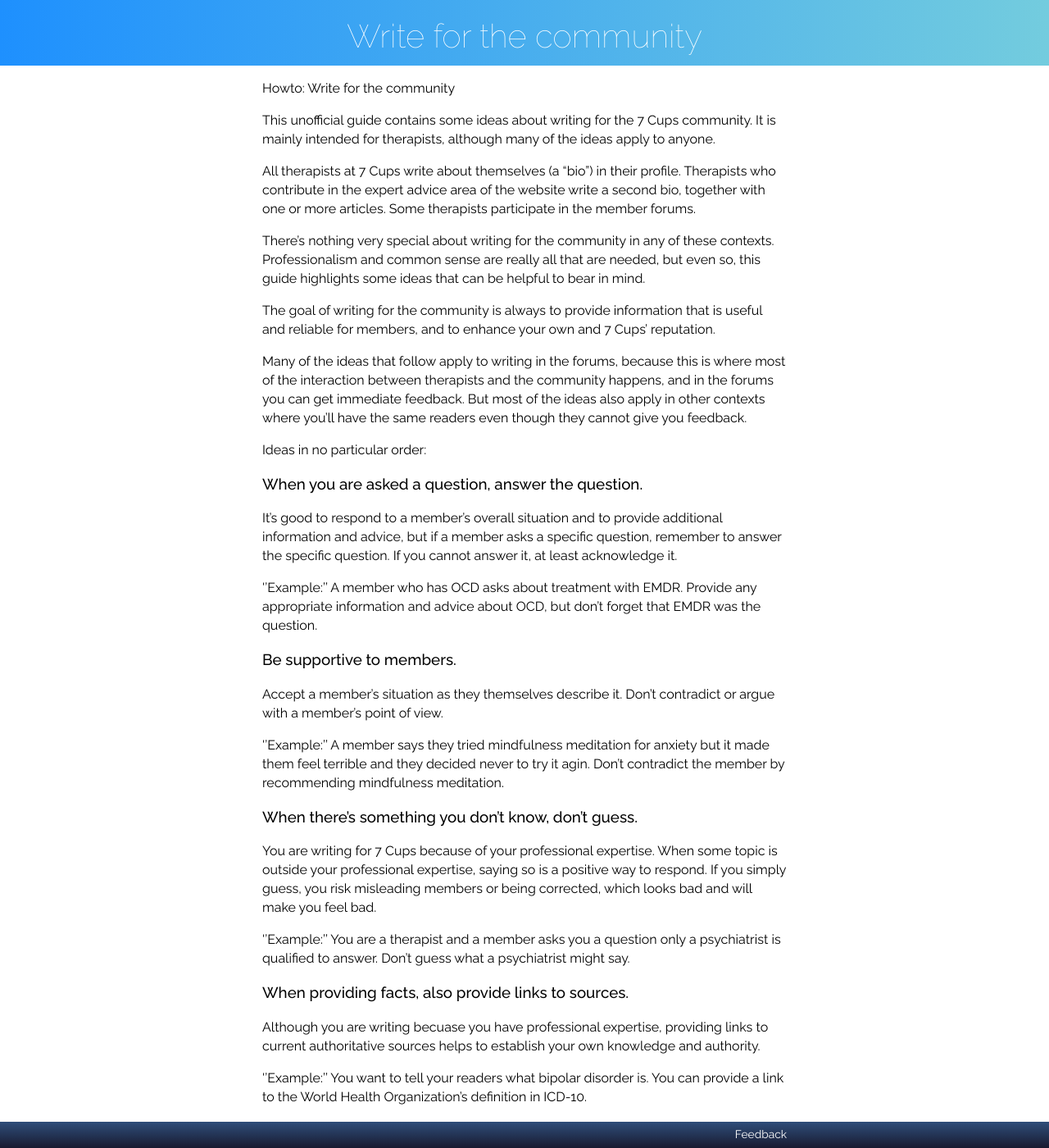
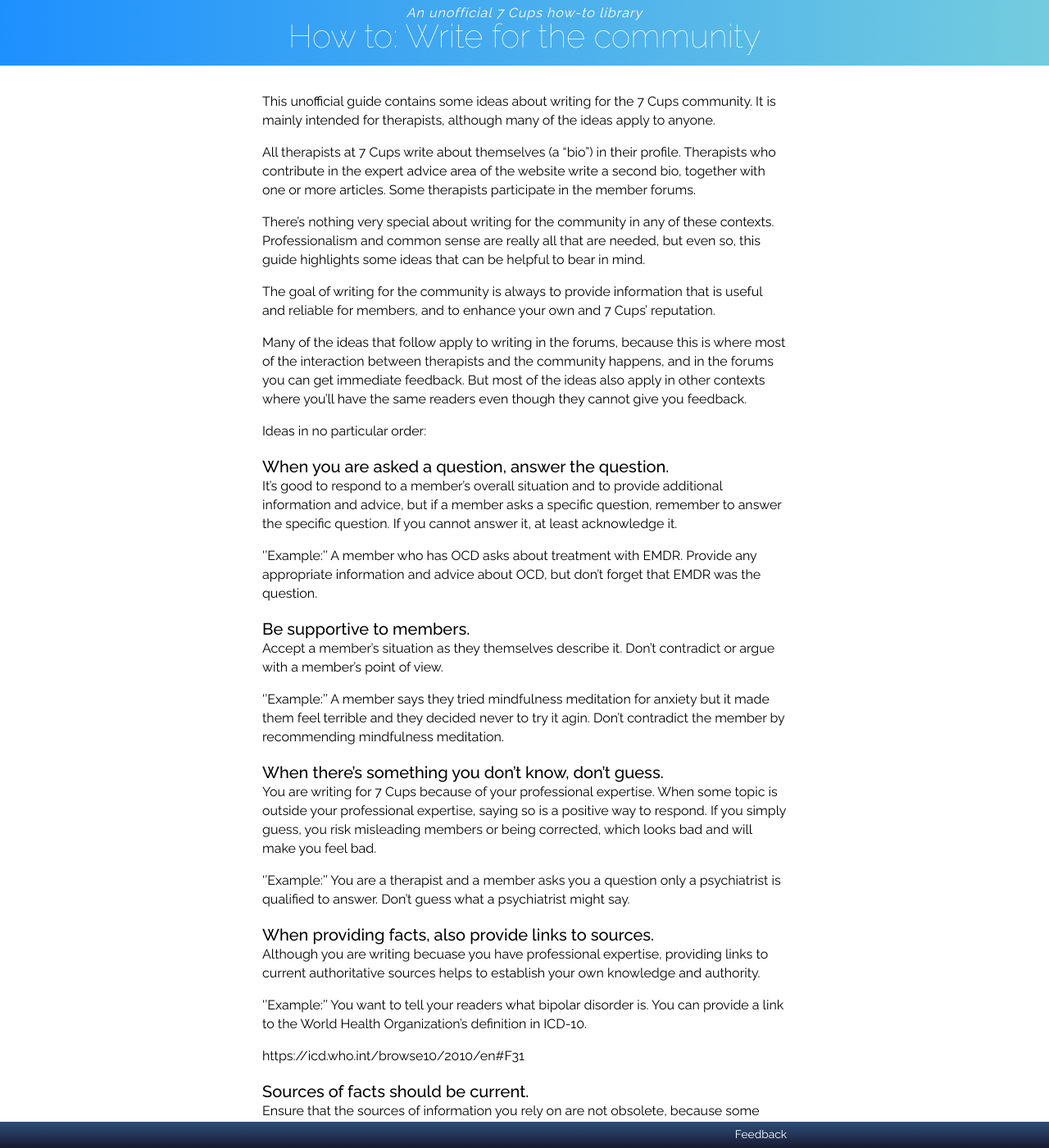
Before and after one commit to RarelyCharlie/rarelycharlie.github.io, a Jekyll site: the page built from _draft/write.md, in a window 1280 px wide and 1400 px high. Shown: the whole window at 82% size. Built offline with Jekyll 4.4.1, drawn with Linux system fonts in a browser that asks for light colours.

Commit message:
make howto

```diff
--- a/_draft/write.md
+++ b/_draft/write.md
@@ -1,10 +1,9 @@
 ---
 title: Write for the community
-layout: default
+layout: howto
 feedback: https://www.7cups.com/@RarelyCharlie
 ---
 <style>#content h3 {font-weight: 500;}</style>
-Howto: Write for the community
 
 This unofficial guide contains some ideas about writing for the 7 Cups community. It is mainly intended for therapists, although many of the ideas apply to anyone.
 
```
